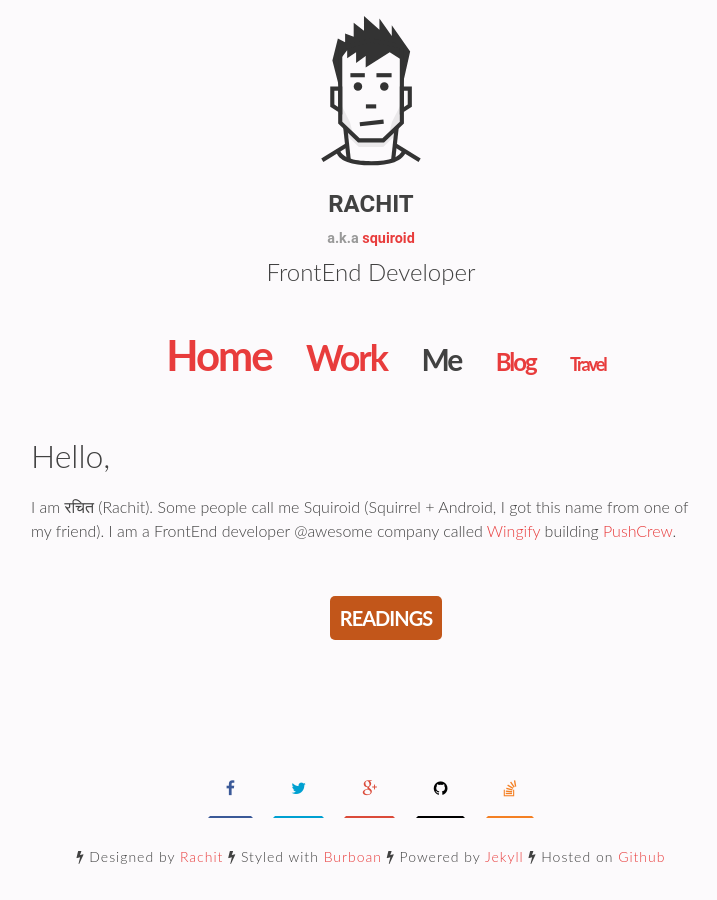
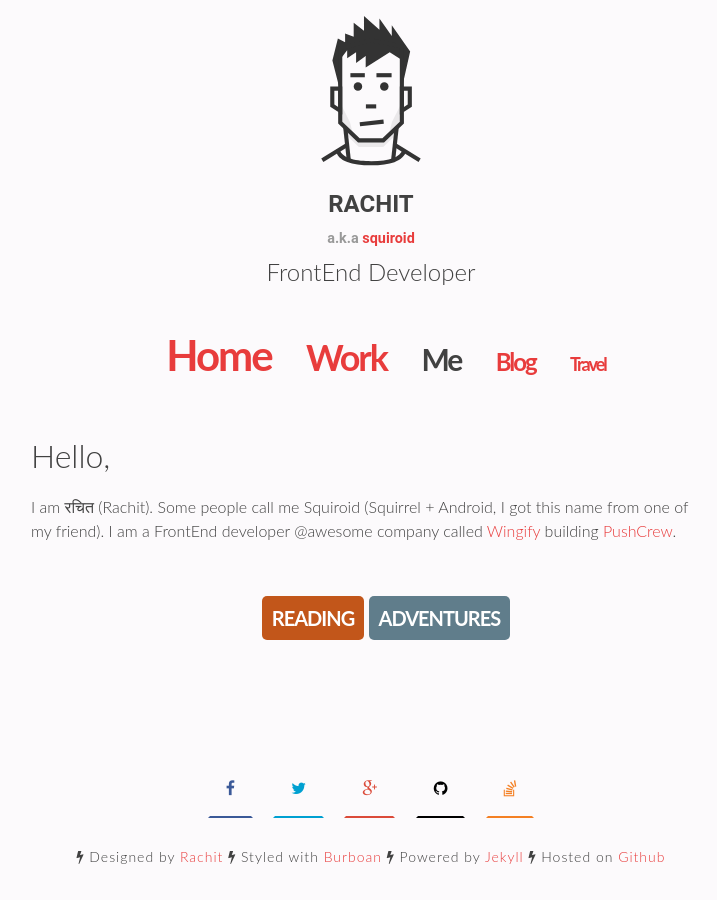
Before and after one commit to rachitGulati/rachitgulati.github.io, a Jekyll site: the page built from me/index.html, in a window 1280 px wide. Shown: the whole page, without its empty margins (269-986 px from the left). Built offline with Jekyll 4.4.1, drawn with Linux system fonts in a browser that asks for light colours.

Commit message:
Added the Adventure session to website

```diff
--- a/_config.yml
+++ b/_config.yml
@@ -46,6 +46,16 @@
   thumb: "elon_musk"
   author: "Ashlee Vance"
 
+adventures:
+- images:
+  - src: "https://dl.dropboxusercontent.com/s/a4ak5yfp64hj60d/Screenshot%202016-11-25%2011.07.24.png?dl=0"
+    title: "Day 1"
+  - src: "https://dl.dropboxusercontent.com/s/zskzi9vhcshwo2r/Screenshot%202016-11-25%2011.07.02.png?dl=0"
+    title: "Day 2"
+  - src: "https://dl.dropboxusercontent.com/s/le70ymj1hyew1xe/Screenshot%202016-11-25%2011.07.41.png?dl=0"
+    title: "Day 3"
+  title: "PRACTICE FOR THE 9TH GURGAON RUNNING AND LIVING MARATHON AND A HALF! DEC 11TH 2016"
+  description: "It is a fun to practice before the final show down."
 games:
 - name: "Save My Duck"
   link: "http://rachitgulati.com/SaveMyDuck/"
--- a/_includes/me_nav.html
+++ b/_includes/me_nav.html
@@ -1,5 +1,6 @@
 <nav>
     <ul class="me_nav__menu">
-        <li><a href="/me/reading">Readings</a></li>
+        <li><a href="/me/reading">Reading</a></li>
+        <li><a href="/me/adventures">Adventures</a></li>
     </ul>
 </nav>
--- /dev/null
+++ b/_sass/_adventures.scss
@@ -0,0 +1,57 @@
+.adventures{
+  margin-top: 20px;
+}
+
+.adventure{
+  border-bottom: 1px solid #e8e8e8;
+  margin-bottom: 20px;
+}
+
+.adventure__title{
+  color: $base-color;
+  font-size: 20px;
+  font-weight: bold;
+}
+
+.adventure__description{
+  color: $base-color;
+  padding-bottom: 20px;
+}
+
+.adventure__gallery {
+  margin: 0 auto;
+  padding: 10px;
+  margin: 20px 0px;
+  background-color: $color-shade2;
+  box-shadow: 0 1px 2px rgba(0,0,0,.3);
+  border-radius: 5px;
+  @include outer-container;
+
+  div {
+    position: relative;
+    float: left;
+    padding: 5px;
+    background-color: white;
+    width: calc( 100% - 20px);
+    margin: 5px 10px;
+
+    img {
+      display: block;
+      width: 100%;
+      transition: .1s transform;
+      transform: translateZ(0); /* hack */
+    }
+
+    &:hover {
+      z-index: 1;
+      img {
+        transform: scale(1.7,1.7);
+        transition: .3s transform;
+        @include media($mobile) {
+          transform: scale(1.2,1.2);;
+          transition: .2s transform;
+        }
+      }
+    }
+  }
+}
--- a/_sass/_me_nav.scss
+++ b/_sass/_me_nav.scss
@@ -3,20 +3,27 @@
 	text-align:center;
 	margin-top:60px;
 }
-.me_nav__menu li{
+.me_nav__menu {
+	li {
 		display:inline;
 		font-weight:700;
 		padding:10px;
 		letter-spacing:-1px;
 		font-size:20px;
 		text-transform: uppercase;
-	background-color: $text-color-shade1;
 		border-radius: 5px;
+		&:nth-child(1){
+			background-color: $color-shade1;
+		}
+		&:nth-child(2){
+			background-color: $color-shade2;
+		}
+	}
 }
 .me_nav__menu li:hover{
 	letter-spacing:3px;
 }
 
-.me_nav__menu li:nth-child(1) a{
+.me_nav__menu li a{
 	color: $white-color;
 }
--- a/_sass/_reading.scss
+++ b/_sass/_reading.scss
@@ -1,7 +1,7 @@
 .reading{
 	margin-top:20px;
 	.name{
-		color:$text-color-shade1;
+		color:$base-color;
 		font-size: 20px;
 		padding-bottom: 20px;
 	}
--- a/css/main.scss
+++ b/css/main.scss
@@ -14,9 +14,12 @@
 $spacing-unit:     30px;
 
 $text-color:       #414141;
-$text-color-shade1:     #C2561A;
 $background-color: #fcfafc;
 $base-color:      #e83c3c;
+
+//common shades of color
+$color-shade1:     #C2561A;
+$color-shade2:     #607D8B;
 
 $white-color:       #FFF;
 
@@ -50,6 +53,8 @@
 @import "bourbon/bourbon";
 @import "neat/neat";
 
+$mobile: new-breakpoint(max-width 500px 4);
+
 // Import partials from `sass_dir` (defaults to `_sass`)
 @import
         "base",
@@ -60,6 +65,7 @@
         "me_nav",
         "cards",
         "reading",
+        "adventures",
         "post",
         "footer"
 ;
--- a/me/reading/index.html
+++ b/me/reading/index.html
@@ -4,7 +4,7 @@
 title: Reading
 colors: ['red','blue']
 ---
-<h1>Readings so far :)</h1>
+<h1>Readings so far 😊</h1>
 <div class="reading">
 	{% for book in site.books %}
 	<article class="book">
```
Also changed, not shown: me/adventures/index.html (added, +31 -0 lines). Lines whose indentation alone changed are shown as unchanged.
